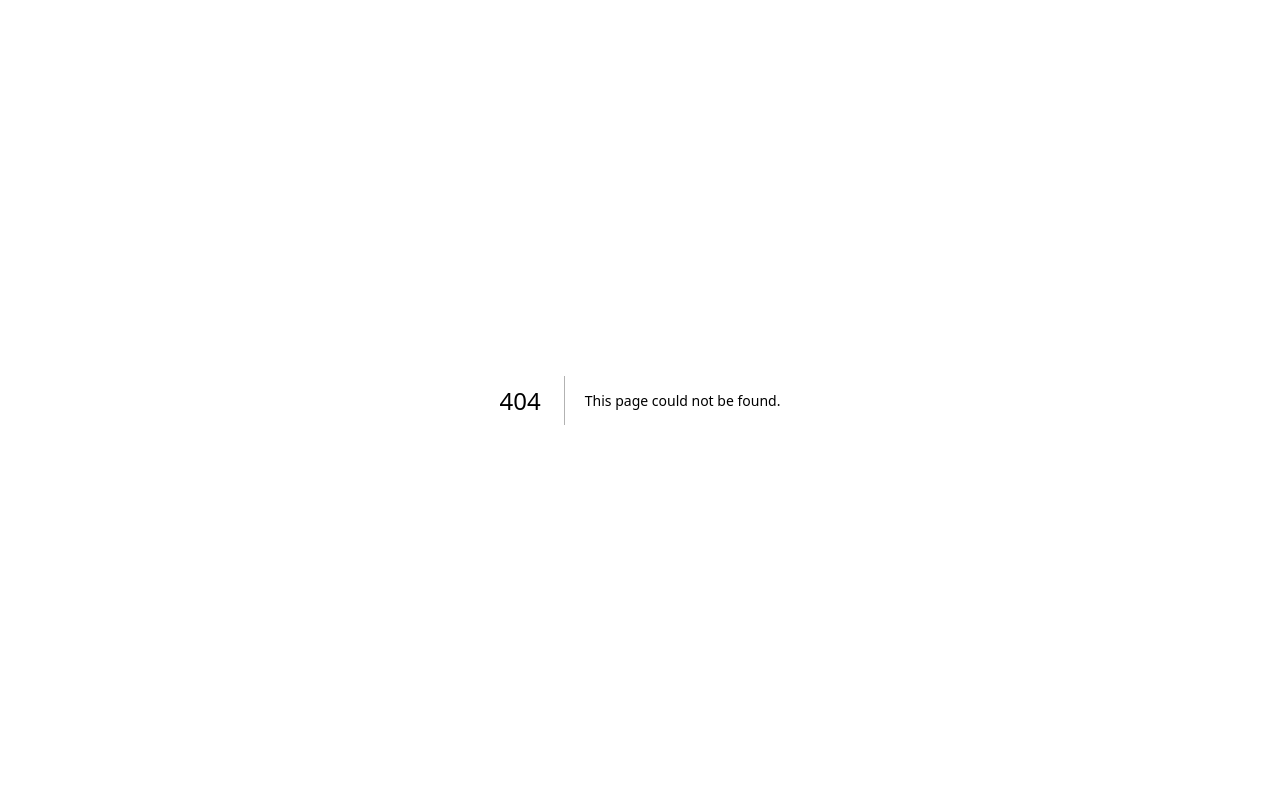
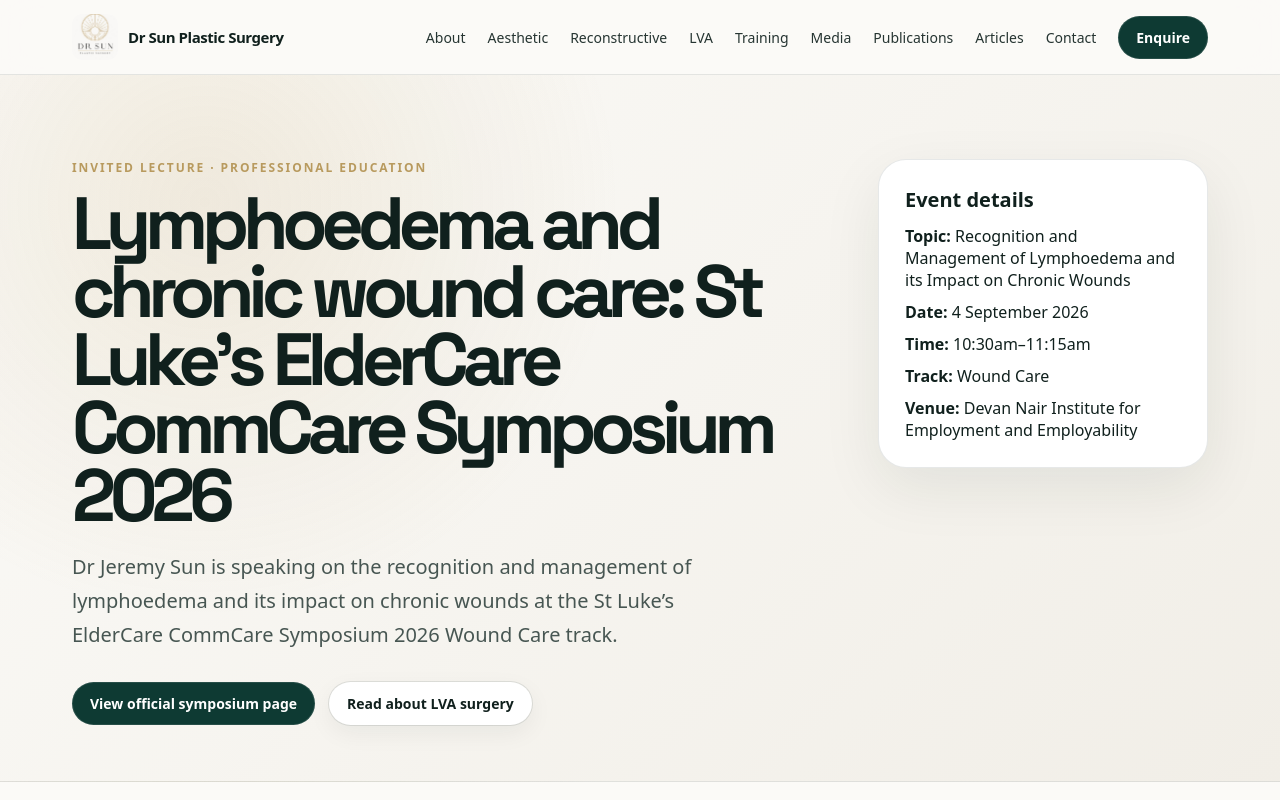
Before and after one commit to zatyrical/plasticwebsite, a Next.js app: page /st-lukes-eldercare-symposium-lymphoedema-wound-care-2026 in a window 1280 px wide. Before the commit this address had no page. Shown: the top 800 px of the page. Built offline with nearby package versions, Linux system fonts and the light colour scheme.

Commit message:
Add St Luke's lymphoedema symposium update

```diff
--- a/app/sitemap.ts
+++ b/app/sitemap.ts
@@ -19,6 +19,7 @@ const coreRoutes = [
   { path: '/asian-eyelid-surgery-singapore', priority: 0.85, changeFrequency: 'monthly' as const },
   { path: '/training-and-fellowships', priority: 0.75, changeFrequency: 'monthly' as const },
   { path: '/media', priority: 0.73, changeFrequency: 'monthly' as const },
+  { path: '/st-lukes-eldercare-symposium-lymphoedema-wound-care-2026', priority: 0.71, changeFrequency: 'monthly' as const },
   { path: '/publications', priority: 0.72, changeFrequency: 'monthly' as const },
   { path: '/blog', priority: 0.7, changeFrequency: 'weekly' as const },
   { path: '/llms.txt', priority: 0.4, changeFrequency: 'monthly' as const }
--- /dev/null
+++ b/app/st-lukes-eldercare-symposium-lymphoedema-wound-care-2026/page.tsx
@@ -0,0 +1,162 @@
+import type { Metadata } from 'next';
+import Link from 'next/link';
+import Navigation from '../Navigation';
+import { baseUrl, physicianId, physicianJsonLd } from '../seoIdentity';
+
+const pageUrl = `${baseUrl}/st-lukes-eldercare-symposium-lymphoedema-wound-care-2026`;
+const officialEventUrl = 'https://commcaresymposium.slec.org.sg/wound-care/';
+
+export const metadata: Metadata = {
+  title: 'St Luke’s ElderCare Symposium 2026 | Lymphoedema & Wound Care',
+  description:
+    'Dr Jeremy Sun speaks at the St Luke’s ElderCare CommCare Symposium 2026 on recognition and management of lymphoedema and its impact on chronic wounds.',
+  alternates: {
+    canonical: '/st-lukes-eldercare-symposium-lymphoedema-wound-care-2026'
+  },
+  openGraph: {
+    title: 'Invited Lecture: Lymphoedema and Chronic Wounds | Dr Jeremy Sun',
+    description:
+      'Invited professional education session on recognising lymphoedema in chronic wound care at the St Luke’s ElderCare CommCare Symposium 2026.',
+    url: '/st-lukes-eldercare-symposium-lymphoedema-wound-care-2026',
+    type: 'article'
+  },
+  keywords: [
+    'lymphoedema wound care Singapore',
+    'lymphedema wound care Singapore',
+    'St Luke’s ElderCare CommCare Symposium',
+    'Dr Jeremy Sun lymphedema speaker',
+    'chronic wounds lymphoedema'
+  ]
+};
+
+const eventJsonLd = {
+  '@context': 'https://schema.org',
+  '@graph': [
+    {
+      '@type': 'BreadcrumbList',
+      itemListElement: [
+        { '@type': 'ListItem', position: 1, name: 'Home', item: baseUrl },
+        { '@type': 'ListItem', position: 2, name: 'Media & Education', item: `${baseUrl}/media` },
+        {
+          '@type': 'ListItem',
+          position: 3,
+          name: 'St Luke’s ElderCare CommCare Symposium 2026',
+          item: pageUrl
+        }
+      ]
+    },
+    physicianJsonLd,
+    {
+      '@type': 'EducationEvent',
+      '@id': `${pageUrl}#event`,
+      name: 'Recognition and Management of Lymphoedema and its Impact on Chronic Wounds',
+      description:
+        'Invited lecture by Dr Jeremy Sun at the St Luke’s ElderCare CommCare Symposium 2026 Wound Care track, focused on recognising lymphoedema and understanding its impact on chronic wounds.',
+      url: officialEventUrl,
+      startDate: '2026-09-04T10:30:00+08:00',
+      endDate: '2026-09-04T11:15:00+08:00',
+      eventStatus: 'https://schema.org/EventScheduled',
+      eventAttendanceMode: 'https://schema.org/OfflineEventAttendanceMode',
+      location: {
+        '@type': 'Place',
+        name: 'Devan Nair Institute for Employment and Employability',
+        address: {
+          '@type': 'PostalAddress',
+          addressCountry: 'SG',
+          addressLocality: 'Singapore'
+        }
+      },
+      organizer: {
+        '@type': 'Organization',
+        name: 'St Luke’s ElderCare',
+        url: 'https://www.slec.org.sg/'
+      },
+      performer: { '@id': physicianId },
+      speaker: { '@id': physicianId },
+      about: [
+        'lymphoedema',
+        'lymphedema',
+        'chronic wounds',
+        'wound care',
+        'lymphatic surgery',
+        'early recognition of limb swelling'
+      ]
+    },
+    {
+      '@type': 'Article',
+      '@id': `${pageUrl}#article`,
+      headline: 'Invited Lecture: Lymphoedema and Chronic Wound Care at St Luke’s ElderCare CommCare Symposium 2026',
+      url: pageUrl,
+      description: metadata.description,
+      inLanguage: 'en-SG',
+      author: { '@id': physicianId },
+      publisher: { '@id': physicianId },
+      about: ['lymphoedema', 'lymphedema', 'wound care', 'chronic wounds'],
+      mainEntityOfPage: pageUrl
+    }
+  ]
+};
+
+export default function StLukesSymposiumPage() {
+  return (
+    <main className="article-page">
+      <script type="application/ld+json" dangerouslySetInnerHTML={{ __html: JSON.stringify(eventJsonLd) }} />
+      <Navigation />
+
+      <section className="article-hero">
+        <div className="container article-hero-grid">
+          <div>
+            <div className="eyebrow">Invited lecture · Professional education</div>
+            <h1>Lymphoedema and chronic wound care: St Luke’s ElderCare CommCare Symposium 2026</h1>
+            <p className="lead">
+              Dr Jeremy Sun is speaking on the recognition and management of lymphoedema and its impact on chronic wounds at the St Luke’s ElderCare CommCare Symposium 2026 Wound Care track.
+            </p>
+            <div className="hero-actions">
+              <a className="btn btn-primary" href={officialEventUrl} target="_blank" rel="noreferrer">View official symposium page</a>
+              <Link className="btn btn-ghost" href="/lymphovenous-bypass-lva-surgery-singapore">Read about LVA surgery</Link>
+            </div>
+          </div>
+          <aside className="article-summary-card">
+            <h2>Event details</h2>
+            <ul>
+              <li><strong>Topic:</strong> Recognition and Management of Lymphoedema and its Impact on Chronic Wounds</li>
+              <li><strong>Date:</strong> 4 September 2026</li>
+              <li><strong>Time:</strong> 10:30am–11:15am</li>
+              <li><strong>Track:</strong> Wound Care</li>
+              <li><strong>Venue:</strong> Devan Nair Institute for Employment and Employability</li>
+            </ul>
+          </aside>
+        </div>
+      </section>
+
+      <article className="article-content">
+        <div className="container article-narrow">
+          <p className="notice-text">
+            This is a professional education update. It is not an endorsement by the organiser and does not replace personalised medical advice.
+          </p>
+
+          <h2>Why lymphoedema matters in wound care</h2>
+          <p>
+            Lymphoedema can be overlooked in patients with chronic limb swelling, delayed wound healing or recurrent lower-limb infections. In the wound care setting, lymphatic stasis may contribute to persistent inflammation, skin changes, recurrent cellulitis and wounds that do not progress as expected.
+          </p>
+          <p>
+            Dr Sun’s session focuses on recognising lymphoedema earlier, understanding how it can affect chronic wounds, and considering appropriate conservative management, multidisciplinary wound care and timely referral for specialist lymphatic assessment.
+          </p>
+
+          <h2>About the session</h2>
+          <p>
+            The lecture, <strong>“Recognition and Management of Lymphoedema and its Impact on Chronic Wounds”</strong>, is part of the Wound Care track at the St Luke’s ElderCare CommCare Symposium 2026. The programme highlights complex wound presentations and practical decision points that can change wound care management.
+          </p>
+
+          <h2>Related lymphedema resources</h2>
+          <ul>
+            <li><Link href="/lymphovenous-bypass-lva-surgery-singapore">LVB / LVA lymphovenous bypass surgery in Singapore</Link></li>
+            <li><Link href="/lymphedema-surgery-singapore">Lymphedema surgery in Singapore</Link></li>
+            <li><Link href="/how-to-choose-lymphedema-surgeon-singapore">How to choose a lymphedema surgeon in Singapore</Link></li>
+            <li><a href="https://lymphedasia.com/" target="_blank" rel="noreferrer">LymphedAsia patient education hub</a></li>
+          </ul>
+        </div>
+      </article>
+    </main>
+  );
+}
```
Also changed, not shown: app/media/page.tsx (+7 -0 lines).
